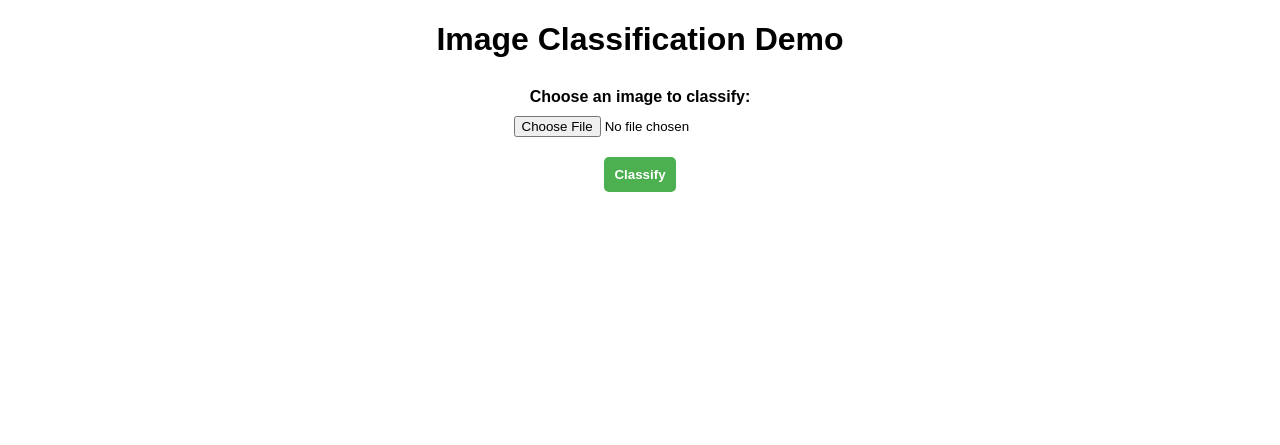
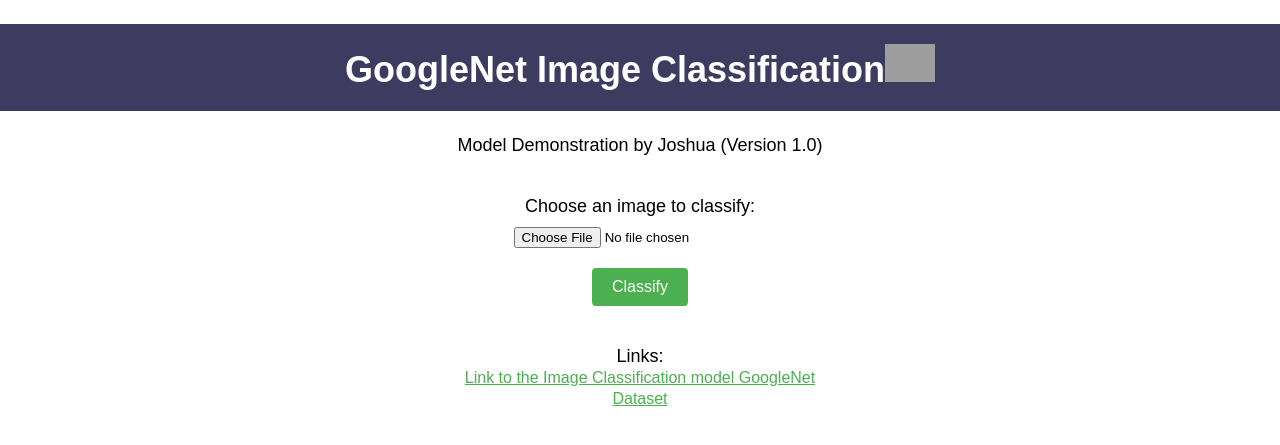
Before and after one commit to johnjos1zhaw/MDM_ProjectOne, a Flask app: page / in a window 1280 px wide. Shown: the top 445 px of the page. Run offline with Flask 2, Linux system fonts and the light colour scheme; grey boxes are pictures that could not be loaded.

Commit message:
nicer UI

```diff
--- /dev/null
+++ b/static/style/home.css
@@ -0,0 +1,68 @@
+/* Body styles */
+body {
+  font-family: Arial, sans-serif;
+  margin: 0;
+  padding: 0;
+  background-color: #fff;
+}
+
+/* Header styles */
+h1 {
+  background-color: #3d3b5f;
+  color: #fff;
+  padding: 20px;
+  text-align: center;
+  font-size: 36px;
+}
+
+/* Paragraph styles */
+p {
+  font-size: 18px;
+  text-align: center;
+}
+
+/* Form styles */
+form {
+  display: flex;
+  flex-direction: column;
+  align-items: center;
+  margin: 40px 0;
+}
+
+label {
+  font-size: 18px;
+  margin-bottom: 10px;
+}
+
+input[type="file"] {
+  margin-bottom: 20px;
+}
+
+button[type="submit"] {
+  font-size: 16px;
+  padding: 10px 20px;
+  background-color: #4CAF50;
+  color: white;
+  border: none;
+  border-radius: 4px;
+  cursor: pointer;
+}
+
+button[type="submit"]:hover {
+  background-color: #3e8e41;
+}
+
+/* Footer styles */
+div {
+  text-align: center;
+  margin: 40px 0;
+}
+
+a {
+  font-size: 16px;
+  color: #4CAF50;
+}
+
+a:hover {
+  text-decoration: underline;
+}
--- a/templates/home.html
+++ b/templates/home.html
@@ -2,74 +2,26 @@
 <!doctype html>
 <html>
   <head>
-    <title>Image Classification Demo</title>
+    <link rel="stylesheet" type="text/css" href="{{ url_for('static', filename='style/home.css') }}">
+    <link rel="icon" type="image/x-icon" href="https://onnx.ai/images/icon/icon-ONNX-logo.svg">
+    <title>GoogleNet Home</title>
     <style>
-      /* Add some basic styles to the page */
-      body {
-        font-family: sans-serif;
-        text-align: center;
-      }
-      img {
-        max-width: 500px;
-        max-height: 500px;
-      }
-      form {
-        display: flex;
-        flex-direction: column;
-        align-items: center;
-        margin-top: 30px;
-      }
-      label {
-        font-weight: bold;
-        margin-bottom: 10px;
-      }
-      input[type=file] {
-        margin-bottom: 20px;
-      }
-      button[type=submit] {
-        padding: 10px;
-        border-radius: 5px;
-        border: none;
-        background-color: #4CAF50;
-        color: white;
-        font-weight: bold;
-        cursor: pointer;
-      }
-      .result {
-        margin-top: 30px;
-      }
-      .result ul {
-        list-style: none;
-        padding: 0;
-        margin: 0;
-        display: flex;
-        flex-direction: column;
-        align-items: center;
-      }
-      .result li {
-        margin-bottom: 10px;
-      }
-      .result li:first-child {
-        font-weight: bold;
-      }
     </style>
   </head>
   <body>
-    <h1>Image Classification Demo</h1>
+    <h1>GoogleNet Image Classification<img src ="https://onnx.ai/images/icon/icon-ONNX-logo.svg" width= 50, alt="ONNX"></h1>
+    <p>Model Demonstration by Joshua (Version 1.0)</p>
     <form action="/predict" method="post" enctype="multipart/form-data">
       <label for="file">Choose an image to classify:</label>
       <input type="file" name="file" id="file">
       <button type="submit">Classify</button>
     </form>
-    {% if image_name %}
-    <div class="result">
-      <img src="{{ url_for('static', filename='uploads/' + image_name) }}" alt="Uploaded Image">
-      <ul>
-        {% for label, probability in results %}
-        <li>{{ label }}: {{ probability }}</li>
-        {% endfor %}
-      </ul>
-    </div>
-    {% endif %}
+    <div>
+      <p>Links:<br>
+          <a href="https://github.com/onnx/models/tree/main/vision/classification/inception_and_googlenet/googlenet">Link to the Image Classification model GoogleNet</a>
+          <br>
+          <a href="https://github.com/onnx/models/tree/main/vision/classification/inception_and_googlenet/googlenet#dataset">Dataset</a>
+      </p>
+  </diV>
   </body>
 </html>
--- a/templates/results.html
+++ b/templates/results.html
@@ -1,7 +1,9 @@
 <!DOCTYPE html>
 <html>
   <head>
-    <title>Predicted Results</title>
+    <title>GoogleNet Predicted</title>
+    <link rel="stylesheet" type="text/css" href="{{ url_for('static', filename='style/results.css') }}">
+    <link rel="icon" type="image/x-icon" href="https://onnx.ai/images/icon/icon-ONNX-logo.svg">
   </head>
   <body>
     <h1>Predicted Results</h1>
@@ -9,7 +11,7 @@
     <p><strong>Top 5 classes:</strong></p>
     <ul>
     {% for label, probability in predicted_classes %}
-      <li>{{ label }}: {{ probability }}</li>
+      <li><strong>{{ loop.index }}.</strong> {{ label[9:] }}: {{ probability }}</li>
     {% endfor %}
     </ul>
   </body>
```
Also changed, not shown: static/style/results.css (added, +41 -0 lines), app.py (line endings or trailing spaces), uploads/biker.jpg (deleted), uploads/bird.jpeg (deleted), uploads/car.jpg (deleted).
